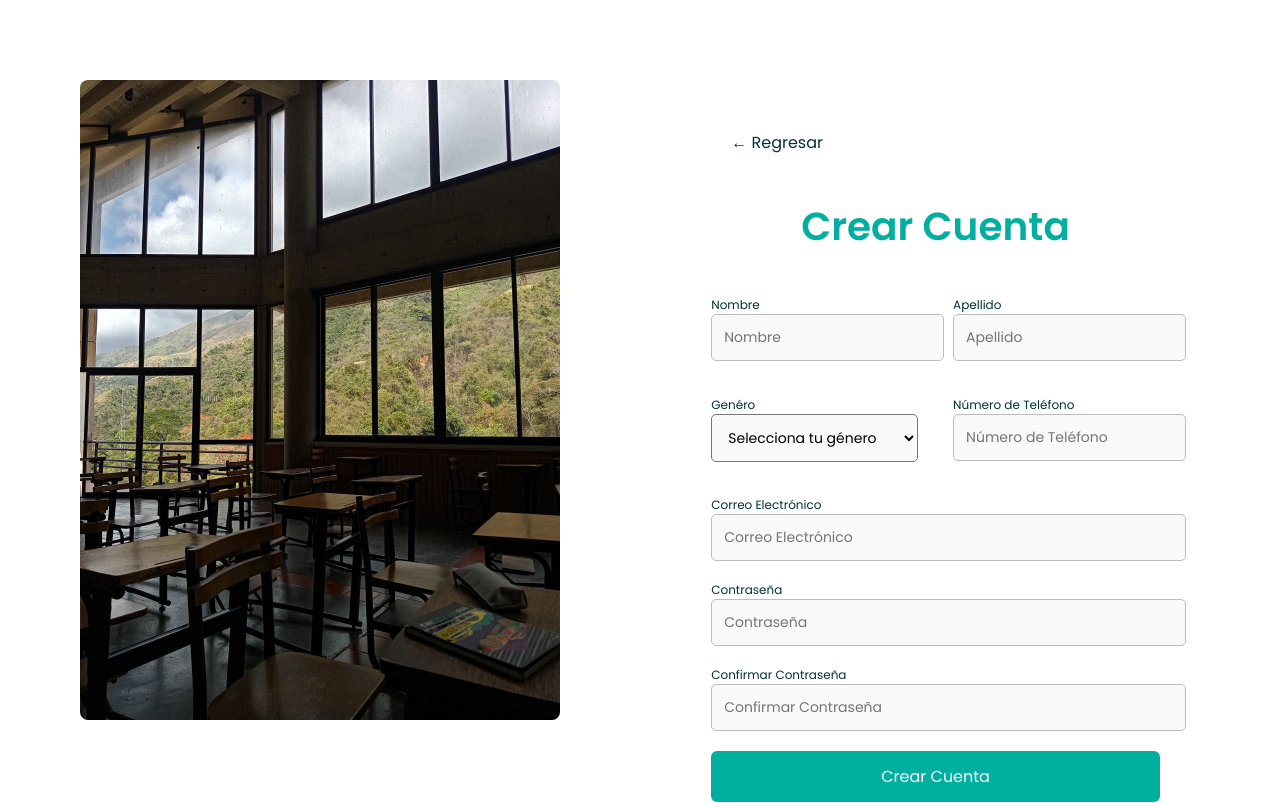
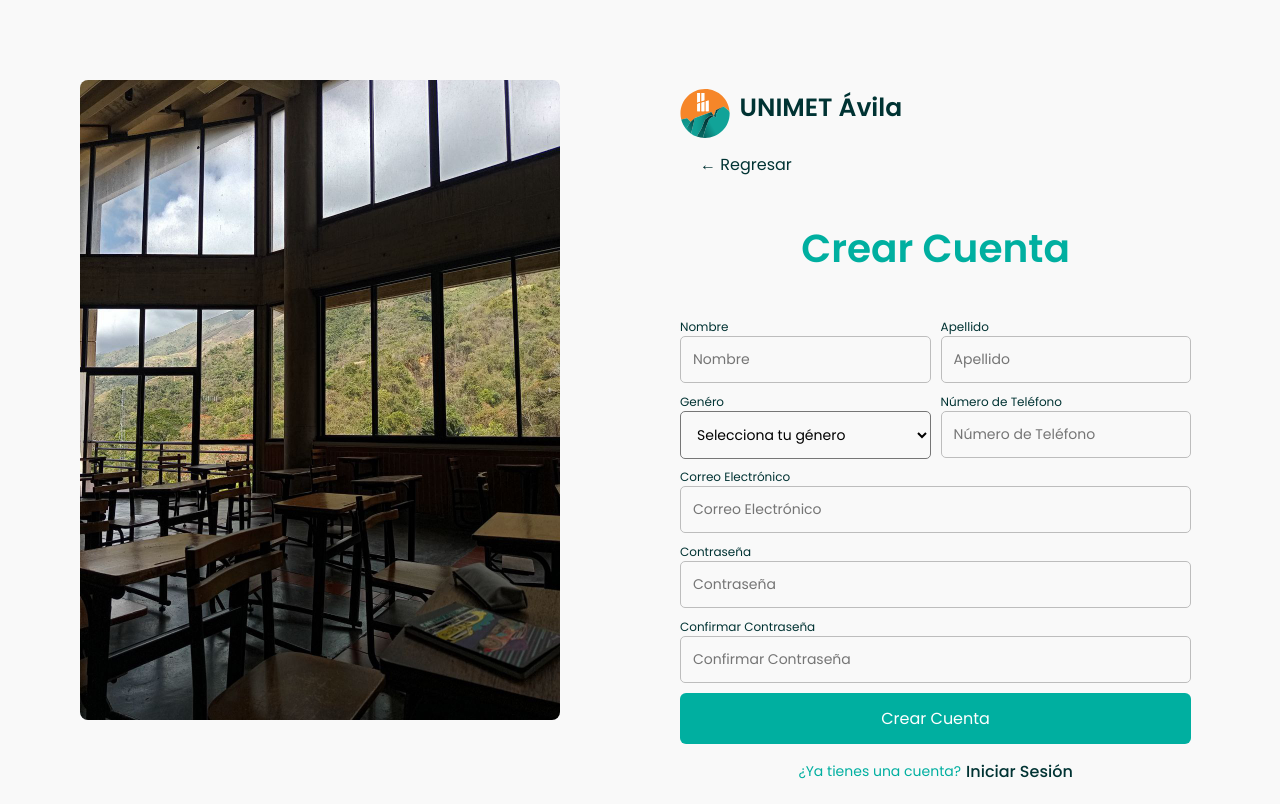
Before and after one commit to Aristides-19/unimet-avila, a React (Vite) app: page /register in a window 1280 px wide. Shown: the top 804 px of the page. Built offline with nearby package versions, Linux system fonts and the light colour scheme.

Commit message:
Refactor styles and components for improved layout and consistency; add ImageDisplay component. Changes in footer.

```diff
--- a/src/components/Footer/Footer.module.css
+++ b/src/components/Footer/Footer.module.css
@@ -36,17 +36,20 @@
 
 .footer-right {
   flex: 1;
+  font-family: 'poppins';
   min-width: 300px;
   text-align: right;
 }
 
 .footer-right h4 {
+  font-family: 'poppins';
   margin-bottom: 10px;
-  font-size: 16px;
+  font-size: var(--step-1);
   font-weight: bold;
 }
 
 .footer-right p {
+  font-family: 'poppins';
   font-size: 14px;
   line-height: 1.6;
   margin-bottom: 15px;
@@ -84,12 +87,12 @@
 
   .footer-left,
   .footer-right {
-    text-align: center;
+    text-align: top;
     margin-bottom: 20px;
   }
 
   .social-section {
-    justify-content: center;
+    justify-content: top;
   }
 
   .social-media-icons {
--- /dev/null
+++ b/src/components/ImageDisplay/ImageDisplay.jsx
@@ -0,0 +1,32 @@
+import React from 'react';
+import styles from './ImageDisplay.module.css'; // Optional: If you want to use CSS Modules
+import PropTypes from 'prop-types'; // Optional: For prop type validation
+
+const ImageDisplay = ({
+  imagePath,
+  altText,
+  containerClassName,
+  imageClassName,
+}) => {
+  return (
+    <div className={`${styles.imageContainer} ${containerClassName}`}>
+      {' '}
+      {/* Apply CSS Module class and optional containerClassName */}
+      <img
+        src={imagePath}
+        alt={altText}
+        className={`${styles.image} ${imageClassName}`} // agrega nuevos estilos de imagen al css
+      />
+    </div>
+  );
+};
+
+// Optional: Prop type validation using PropTypes
+ImageDisplay.propTypes = {
+  imagePath: PropTypes.string.isRequired, // imagePath prop is required and must be a string
+  altText: PropTypes.string, // altText is optional, but should be a string if provided
+  containerClassName: PropTypes.string, // Optional prop to add extra CSS classes to the container div
+  imageClassName: PropTypes.string, // Optional prop to add extra CSS classes to the image
+};
+
+export default ImageDisplay;
--- /dev/null
+++ b/src/components/ImageDisplay/ImageDisplay.module.css
@@ -0,0 +1,7 @@
+.imageContainer {
+  display: flex;
+}
+
+.image {
+  display: flex;
+}
--- a/src/components/InputField/InputField.module.css
+++ b/src/components/InputField/InputField.module.css
@@ -1,9 +1,11 @@
 .inputField {
   width: 100%;
-  padding: 10px;
-  margin-bottom: 10px;
+  padding: var(--thin-margin);
+  background-color: var(--background);
+  margin-bottom: var(--thin-margin);
   border: 1px solid var(--separator);
-  border-radius: 5px;
+  border-radius: var(--radio);
   font-family: 'Poppins', serif;
   font-size: var(--step--1);
+  box-sizing: border-box;
 }
--- a/src/pages/Register/Register.jsx
+++ b/src/pages/Register/Register.jsx
@@ -2,8 +2,10 @@ import React, { useState } from 'react';
 import { auth, db } from '../../firebase.js';
 import { createUserWithEmailAndPassword } from 'firebase/auth';
 import { doc, setDoc } from 'firebase/firestore';
-import classroomImage from './classroom.jpg'; // Importa la imagen
 import { useNavigate } from 'react-router-dom';
+import logo from '/logo.svg'; // Importa logo
+import classroomImage from './classroom.jpg'; // Importa imagen classroom
+import ImageDisplay from '../../components/ImageDisplay/ImageDisplay.jsx';
 import InputField from '../../components/InputField/InputField';
 import SelectField from '../../components/SelectField/SelectField';
 import ErrorMessage from '../../components/ErrorMessage/ErrorMessage';
@@ -92,10 +94,10 @@ const Register = () => {
       {/*Imagen a la izquierda*/}
       <div className={styles.leftSection}>
         <div className='registerCard'>
-          <img
-            src={classroomImage}
-            alt='Registro'
-            className={styles.registerImage}
+          <ImageDisplay
+            imagePath={classroomImage} // Path de la imagen (desde src)
+            altText={'salon de clases'}
+            imageClassName={styles.registerImage}
           />
         </div>
       </div>
@@ -103,6 +105,10 @@ const Register = () => {
       {/*Formulario de registro a la derecha*/}
       <div className={styles.rightSection}>
         <div className={styles.registerForm}>
+          <div className={styles.logoContainer}>
+            <img src={logo} alt='Unimet Ávila' className={styles.logoImage} />
+            <h1 className={styles.logoText}>UNIMET Ávila</h1>
+          </div>
           <div className={styles.backButtonContainer}>
             <BackButton />
           </div>
--- a/src/pages/Register/Register.module.css
+++ b/src/pages/Register/Register.module.css
@@ -2,10 +2,10 @@
   display: flex;
   width: 100%;
   max-width: 1200px;
-  height: 100%;
+  height: 100vh;
   margin: var(--margin) auto;
-  background-color: var(--sunlight);
-  overflow: hidden;
+  background-color: var(--background);
+  overflow: auto;
 }
 
 .leftSection {
@@ -21,9 +21,7 @@
   align-items: center; /* Centra verticalmente */
   border-radius: 8px; /*  Radio de borde para las esquinas redondeadas */
   overflow: hidden; /*  Oculta el contenido que se desborda de la tarjeta */
-  background-color: var(
-    --sunlight
-  ); /*  Color de fondo, usando tu variable global */
+  background-color: var(--sunlight); /*  Color de fondo, usando tu variable global */
   box-shadow: 0 4px 8px rgba(0, 0, 0, 0); /*  Sombra suave para la tarjeta */
 }
 
@@ -38,17 +36,37 @@
 
 .rightSection {
   flex: 1;
-  display: flex;
+  display: block;
+  width: 100%;
+  align-items: flex-start;
   justify-content: center;
-  align-items: center;
-  background-color: #ffffff;
   padding: var(--step-4);
+  box-sizing: border-box;
 }
 
+.logoContainer {
+  display: inline-flex;
+  flex-direction: row;
+  gap: 10px; /* Espacio entre el logo y el texto */
+}
+
+.logoImage {
+  height: var(--step-4);
+  justify-content: center;
+  width: auto;
+}
+
+.logoText {
+  font-size: var(--step-1);
+  margin: 0;
+}
+
+
 .registerForm {
+  display: block;
   width: 100%;
-  padding: var(--step-2);
   align-items: center;
+  box-sizing: border-box;
 }
 
 .registerForm h2 {
@@ -63,7 +81,6 @@
 .registerForm form {
   display: flex;
   flex-direction: column;
-  gap: 10px;
 }
 
 .formGroup {
@@ -80,8 +97,7 @@
 
 .row {
   display: flex;
-  gap: 35px;
-  margin-bottom: 15px;
+  gap: var(--thin-margin);
 }
 
 .row .formGroup {
--- a/src/styles/global.css
+++ b/src/styles/global.css
@@ -18,10 +18,13 @@
   --unimet: #f68629;
   --earth-sky: #00afa0;
   --separator: #bdbdbd;
+  --background: #f9f9f9f9;
 
   /* Default Values */
-  --margin: 40px; /* Use it when applying a margin/padding on a container */
-  background-color: var(--sunlight);
+  --margin: 40px;
+  --radio: 5px;
+  --thin-margin: 10px;
+  background-color: var(--background);
   color: var(--forest);
 }
 
```
Also changed, not shown: src/components/SelectField/SelectField.module.css (+5 -3 lines).
